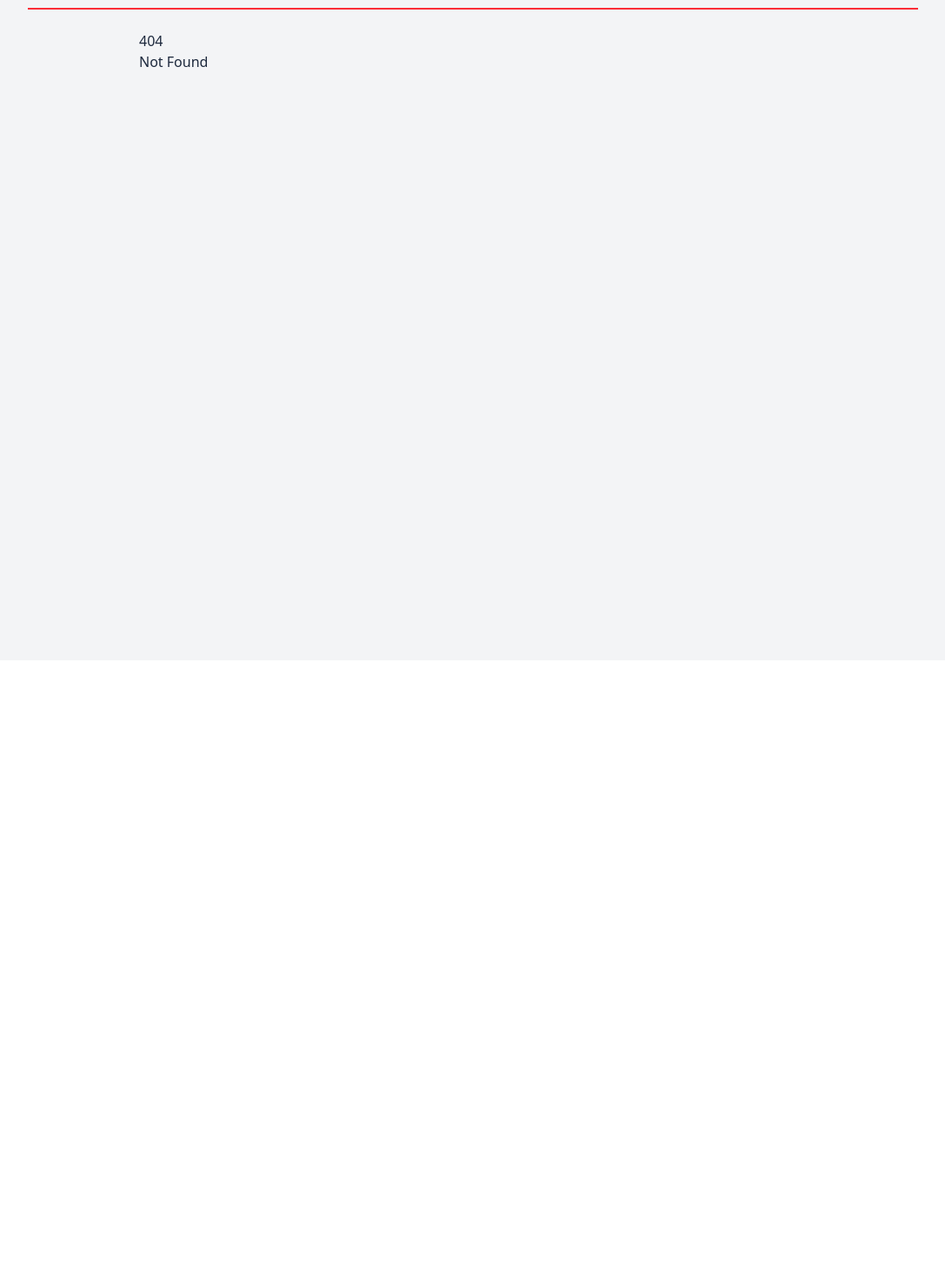
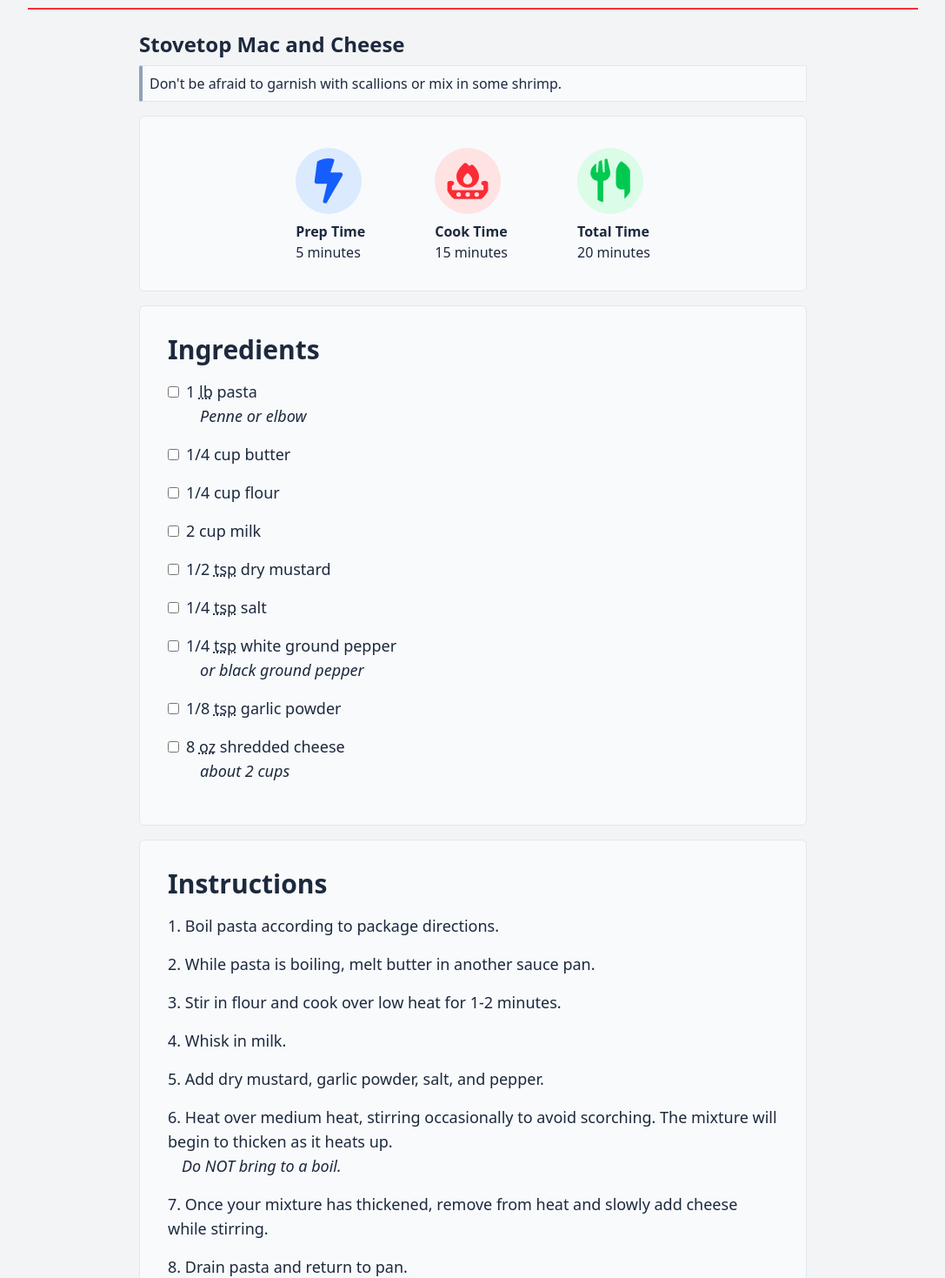
Before and after one commit to kyleratti/justgivemethedamn.recipes, a SvelteKit app in the folder source/: page /recipes/pasta/stovetop-mac-and-cheese in a window 1280 px wide. Before the commit this address had no page. Shown: the part 41-1510 px from the top of the page at 87% size, without its empty margins (96-1183 px from the left). Before the commit the page ends 800 px from the top, so only its background shows below. Built offline with nearby package versions, Linux system fonts and the light colour scheme.

Commit message:
feat: add stovetop mac and cheese

```diff
--- a/source/src/routes/recipes/pasta/+page.svelte
+++ b/source/src/routes/recipes/pasta/+page.svelte
@@ -1,7 +1,16 @@
 <script lang="ts">
 	import { createTitle } from "$lib/titleUtil";
 
-	//
+	const links: Array<{ href: string; label: string }> = [
+		{
+			href: "/recipes/pasta/creamy-avocado-pasta-sun-dried-tomatoes-spinach",
+			label: "Creamy Avocado Pasta with Sun-Drived Tomatoes and Spinach",
+		},
+		{
+			href: "/recipes/pasta/stovetop-mac-and-cheese",
+			label: "Stovetop Mac and Cheese",
+		},
+	];
 </script>
 
 <svelte:head>
@@ -11,9 +20,11 @@
 <h2 class="mb-2 text-4xl font-bold">Pasta Recipes</h2>
 
 <ul class="list-inside list-disc">
-	<li class="md:my-1 my-2">
-		<a href="/recipes/pasta/creamy-avocado-pasta-sun-dried-tomatoes-spinach" class="text-blue-500 hover:underline"
-			>Creamy Avocado Pasta with Sun-Dried Tomatoes and Spinach</a
-		>
-	</li>
+	{#each links as { href, label }}
+		<li class="my-2 md:my-1">
+			<a {href} class="text-blue-500 hover:underline">
+				{label}
+			</a>
+		</li>
+	{/each}
 </ul>
--- /dev/null
+++ b/source/src/routes/recipes/pasta/stovetop-mac-and-cheese/+page.svelte
@@ -0,0 +1,69 @@
+<script lang="ts">
+	import type { CookingRecipe } from "$lib/types";
+	import IngredientsList from "$components/IngredientsList.svelte";
+	import RecipeTime from "$components/RecipeTime.svelte";
+	import StepsList from "$components/StepsList.svelte";
+	import { createTitle } from "$lib/titleUtil";
+	import Fraction from "fraction.js";
+	import RecipeNote from "$components/RecipeNote.svelte";
+
+	const recipe: CookingRecipe = {
+		prepTimeMinutes: 5,
+		cookTimeMinutes: 15,
+		ingredients: [
+			{ kind: "exact", quantity: 1, unit: "pound", name: "pasta", notes: "Penne or elbow" },
+			{ kind: "exact", quantity: new Fraction(1, 4), unit: "cup", name: "butter" },
+			{ kind: "exact", quantity: new Fraction(1, 4), unit: "cup", name: "flour" },
+			{ kind: "exact", quantity: 2, unit: "cup", name: "milk" },
+			{ kind: "exact", quantity: new Fraction(1, 2), unit: "teaspoon", name: "dry mustard" },
+			{ kind: "exact", quantity: new Fraction(1, 4), unit: "teaspoon", name: "salt" },
+			{
+				kind: "exact",
+				quantity: new Fraction(1, 4),
+				unit: "teaspoon",
+				name: "white ground pepper",
+				notes: "or black ground pepper",
+			},
+			{ kind: "exact", quantity: new Fraction(1, 8), unit: "teaspoon", name: "garlic powder" },
+			{ kind: "exact", quantity: 8, unit: "ounce", name: "shredded cheese", notes: "about 2 cups" },
+		],
+		steps: [
+			{ description: "Boil pasta according to package directions." },
+			{ description: "While pasta is boiling, melt butter in another sauce pan." },
+			{ description: "Stir in flour and cook over low heat for 1-2 minutes. " },
+			{ description: "Whisk in milk." },
+			{ description: "Add dry mustard, garlic powder, salt, and pepper." },
+			{
+				description:
+					"Heat over medium heat, stirring occasionally to avoid scorching. The mixture will begin to thicken as it heats up.",
+				notes: "Do NOT bring to a boil.",
+			},
+			{
+				description:
+					"Once your mixture has thickened, remove from heat and slowly add cheese while stirring.",
+			},
+			{ description: "Drain pasta and return to pan." },
+			{ description: "Pour cheese mixture over to, stir, and serve." },
+		],
+	};
+</script>
+
+<svelte:head>
+	<title>{createTitle("Stovetop Mac and Cheese")}</title>
+</svelte:head>
+
+<h2 class="mb-2 text-2xl font-bold">Stovetop Mac and Cheese</h2>
+
+<RecipeNote>Don't be afraid to garnish with scallions or mix in some shrimp.</RecipeNote>
+
+<div class="mb-4 rounded-md border border-slate-200 bg-slate-50">
+	<RecipeTime prepTimeMinutes={recipe.prepTimeMinutes} cookTimeMinutes={recipe.cookTimeMinutes} />
+</div>
+
+<div class="mb-4 rounded-md border border-slate-200 bg-slate-50 p-4 md:p-8">
+	<IngredientsList ingredients={recipe.ingredients} />
+</div>
+
+<div class="mb-4 rounded-md border border-slate-200 bg-slate-50 p-4 md:p-8">
+	<StepsList steps={recipe.steps} />
+</div>
```
